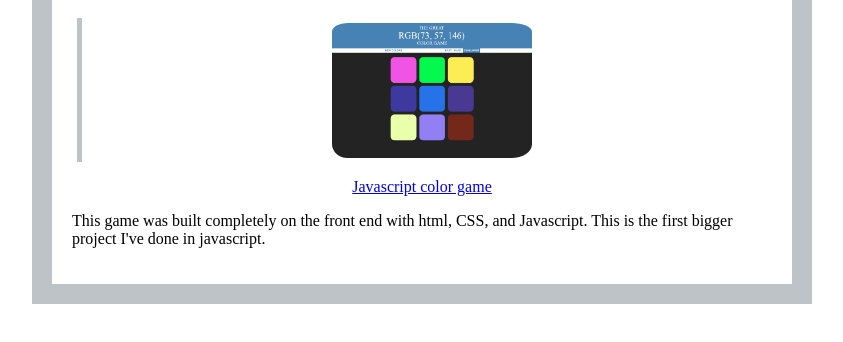
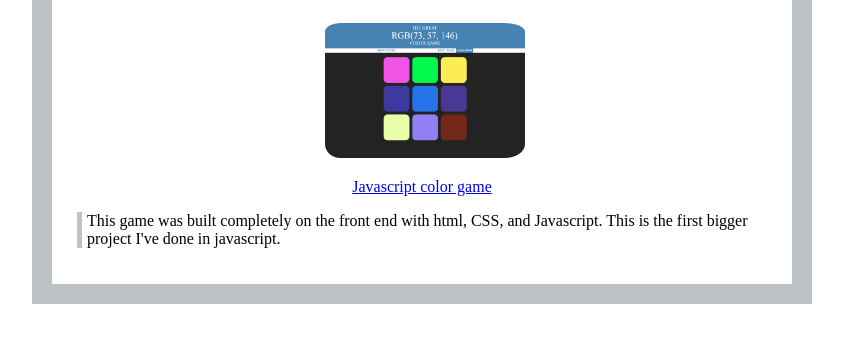
Before and after one commit to aardvarkjon/Portfolio-1, a plain HTML site: page index.html in a window 1280 px wide. Shown: the part 172-514 px from the top of the page, without its empty margins (218-1061 px from the left). Drawn offline with Linux system fonts and the light colour scheme.

Commit message:
Update index.html

```diff
--- a/index.html
+++ b/index.html
@@ -12,10 +12,10 @@
 
 <h1 >Color Picker Game</h1>
 	<div class="indented">
-	<p class="indent"><a href="/colorGame.html"><img src="Capture.PNG"></a></p>
-	<p ><a href="/colorGame.html">Javascript color game</a></p>
+	<p><a href="/colorGame.html"><img src="Capture.PNG"></a></p>
+	<p><a href="/colorGame.html">Javascript color game</a></p>
 	</div>
-<p>This game was built completely on the front end with html, CSS, and Javascript. This is the first bigger project I've done in javascript.</p>
+<p class="indent">This game was built completely on the front end with html, CSS, and Javascript. This is the first bigger project I've done in javascript.</p>
 
 </div>
 </body>
```
